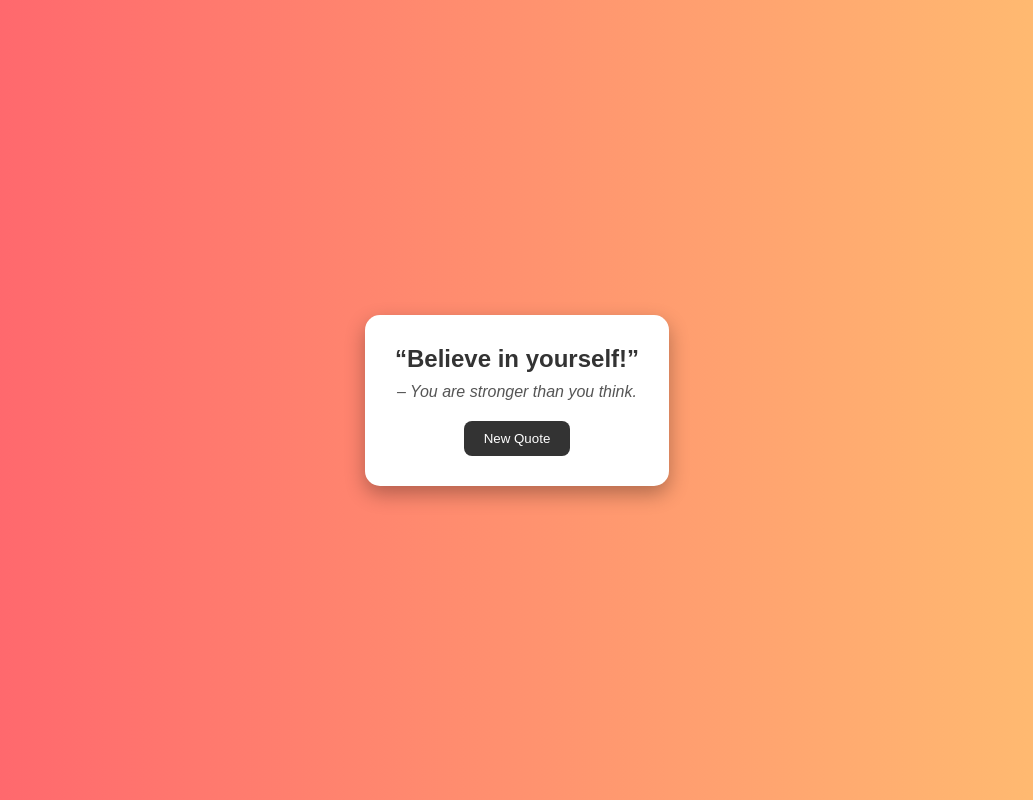
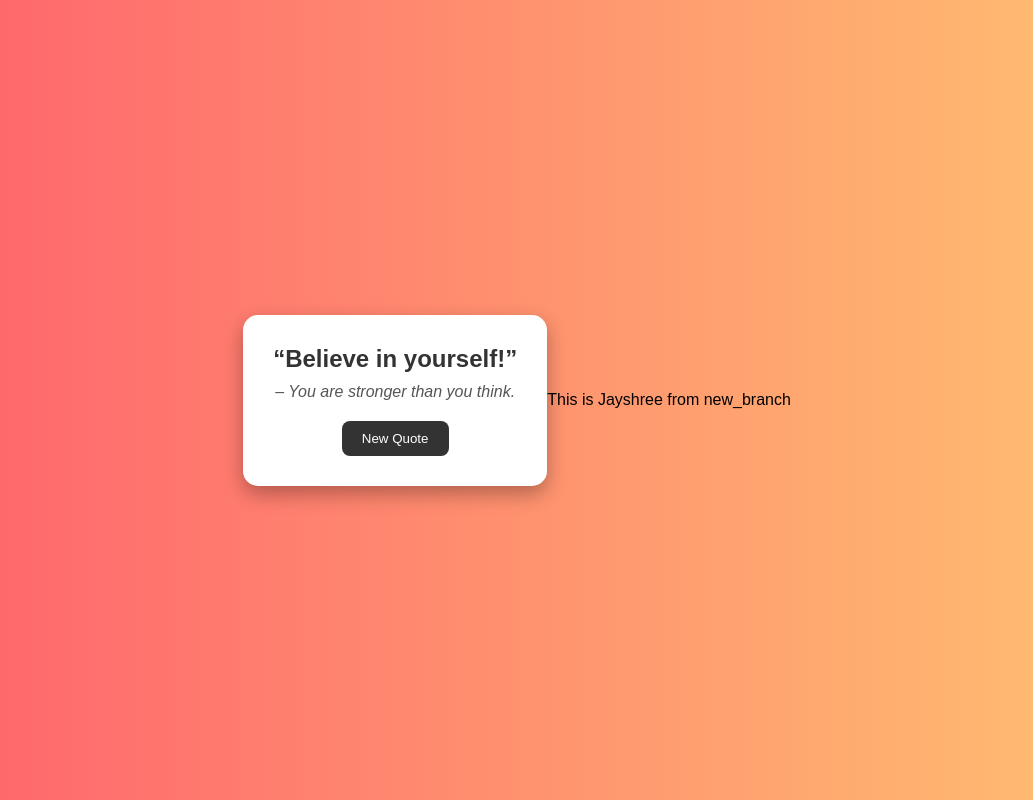
Before and after one commit to jayshree200/Demo-Repo, a plain HTML site: page index.html in a window 1280 px wide. Shown: the whole page, without its empty margins (123-1156 px from the left). Drawn offline with Linux system fonts and the light colour scheme.

Commit message:
added  new line in index.html

```diff
--- a/index.html
+++ b/index.html
@@ -15,3 +15,4 @@
   <script src="main.js"></script>
 </body>
 </html>
+<p>This is Jayshree from new_branch</p>
```
